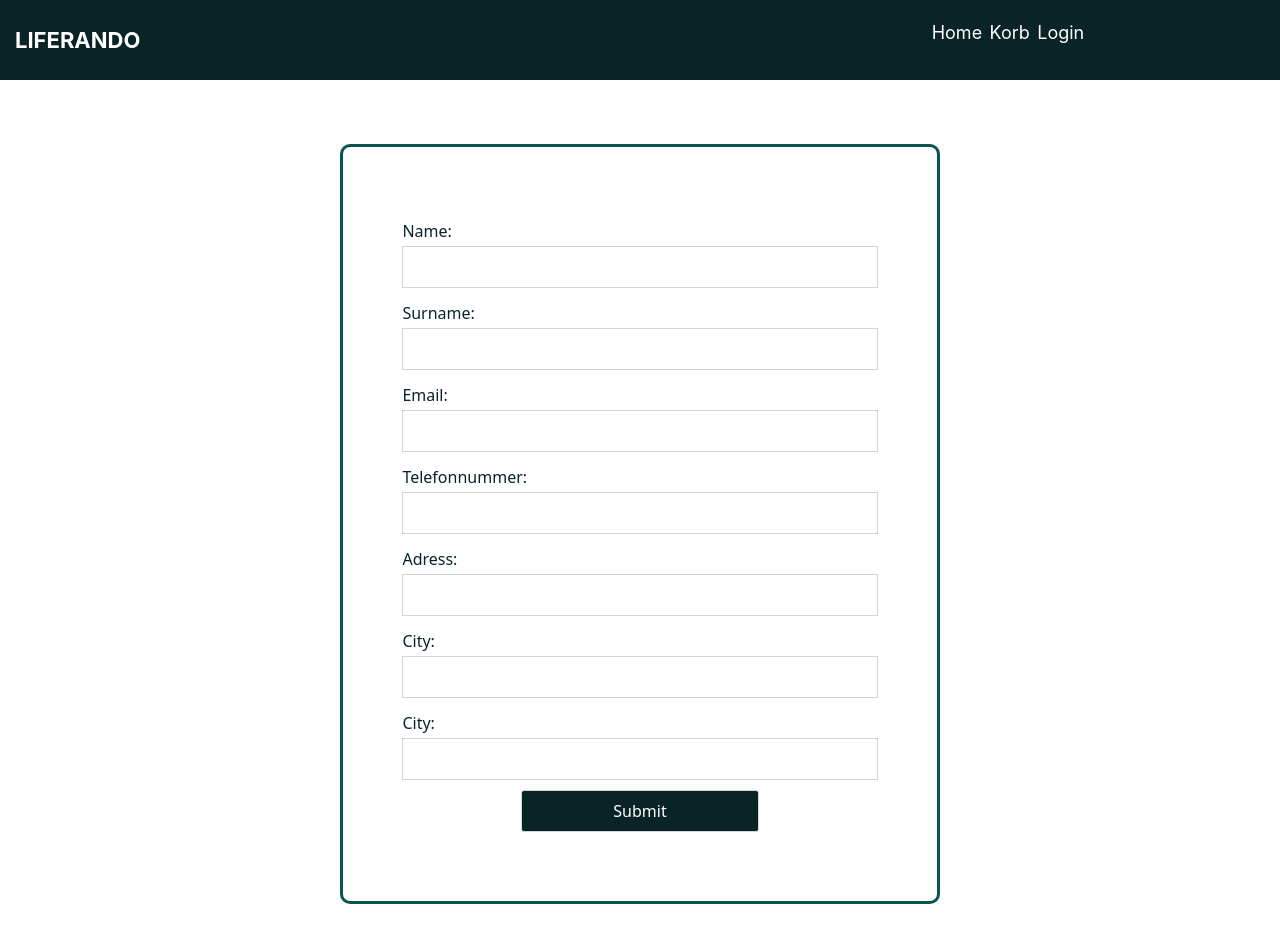
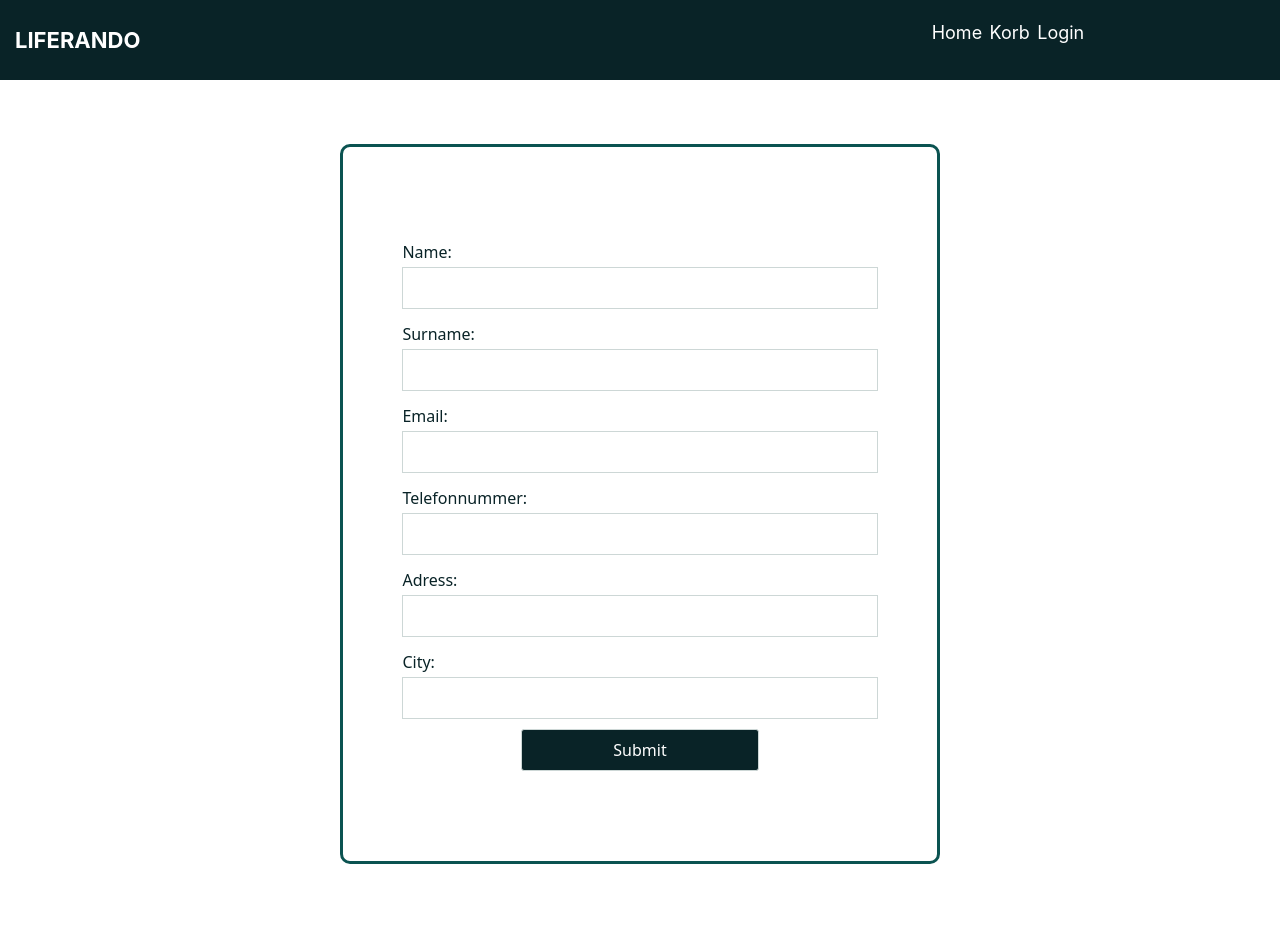
Before and after one commit to DCI-Final-Project-2021/DeliciousThings, a React (Create React App) app: page /form in a window 1280 px wide. Shown: the top 942 px of the page. Built offline with nearby package versions, Linux system fonts and the light colour scheme; no server answers.

Commit message:
form page is ready

```diff
--- a/src/pages/Forms.js
+++ b/src/pages/Forms.js
@@ -55,10 +55,10 @@ function Forms() {
           City:
           <input type="text" name="city" />
         </label>
-        <label>
+        {/* <label>
           City:
           <input type="text" name="city" />
-        </label>
+        </label> */}
         <label>
         <input type="submit" value="Submit" />
         </label>
```
